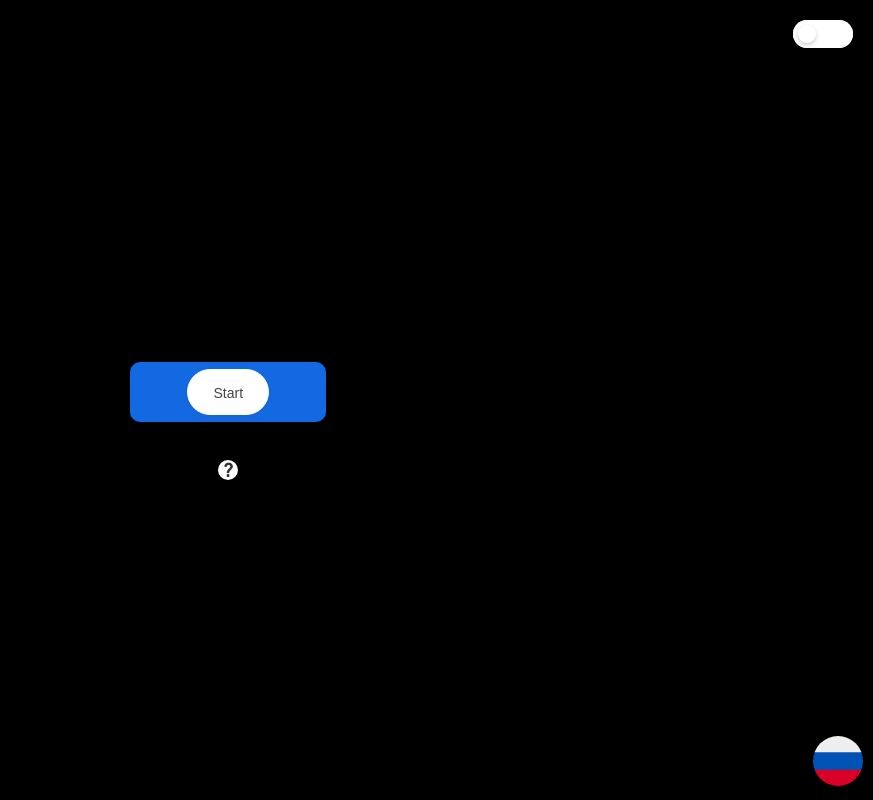
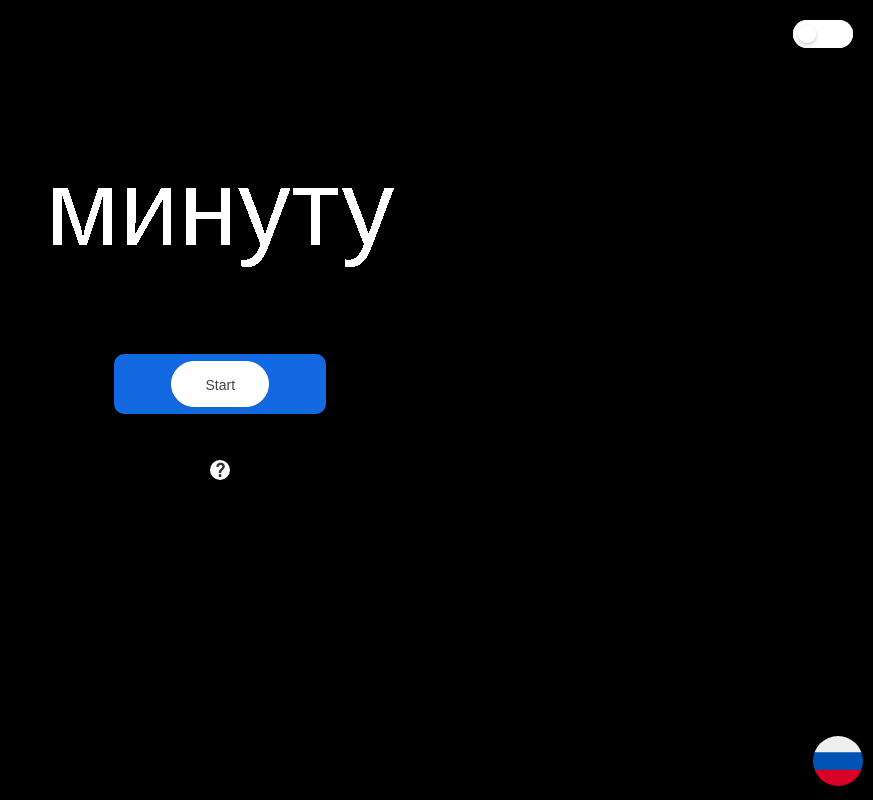
Before and after one commit to ofitser/relaxTimer, a plain HTML site: page index.html in a window 1280 px wide. Shown: the whole page, without its empty margins (407-1280 px from the left). Drawn offline with nearby package versions, Linux system fonts and the light colour scheme.

Commit message:
add: new features

```diff
--- a/app.js
+++ b/app.js
@@ -16,6 +16,7 @@ function loadText(language) {
         document.getElementById('text__switch8').textContent = data.text__switch8;
         document.getElementById('text__switch9').textContent = data.text__switch9;
         document.getElementById('text__switch10').textContent = data.text__switch10;
+
       });
   }
 
--- a/index.html
+++ b/index.html
@@ -15,7 +15,30 @@
 <body>
 <main>
 
-  <div class="language-toggle-wrapper">
+<!-- Explanation in JS tab -->
+
+<!-- The two texts -->
+<div id="container__morph">
+	<span id="text1__morph"></span>
+	<span id="text2__morph"></span>
+</div>
+
+<!-- The SVG filter used to create the merging effect -->
+<svg id="filters">
+	<defs>
+		<filter id="threshold">
+			<!-- Basically just a threshold effect - pixels with a high enough opacity are set to full opacity, and all other pixels are set to completely transparent. -->
+			<feColorMatrix in="SourceGraphic"
+					type="matrix"
+					values="1 0 0 0 0
+									0 1 0 0 0
+									0 0 1 0 0
+									0 0 0 255 -140" />
+		</filter>
+	</defs>
+</svg>
+
+  <div class="language-toggle-wrapper" id="language-switcher">
     <img id="russian-flag" src="/img/ru.svg" alt="Russian Flag">
     <img id="us-flag" src="/img/us.svg" alt="US Flag" style="display:none">
   </div>
--- a/script.js
+++ b/script.js
@@ -164,11 +164,13 @@ function completeLoading() {
   })
 }
 
+const container__morph = document.getElementById('container__morph');
 const startButton = document.querySelector('.start-button');
 const btnArea = document.querySelector('.btn-area');
 const help = document.querySelector('.help-icon');
 
 startButton.addEventListener('click', () => {
+  container__morph.style.opacity = '0'
   startButton.style.opacity = '0'; /* скрываем startButton */
   help.style.opacity = '0';
   setTimeout(() => {
@@ -218,6 +220,7 @@ window.addEventListener('click', (event) => {
 //  Темная тема
 const switchIcon = document.getElementById('switch-icon');
 const text = document.getElementsByClassName('text');
+
 const switchInput = document.getElementById('switch');
 
 switchInput.onclick = function() {
@@ -225,11 +228,13 @@ switchInput.onclick = function() {
     document.body.style.backgroundColor = 'white';
     for (let i = 0; i < text.length; i++) {
       text[i].style.color = 'black';
+      container__morph.style.color = 'black';
     }
   } else {
     document.body.style.backgroundColor = 'black';
     for (let i = 0; i < text.length; i++) {
       text[i].style.color = 'white';
+      container__morph.style.color = 'white';
     }
   }
 }
@@ -244,4 +249,119 @@ startButton.addEventListener('click', () => {
   container.style.display = 'flex';
 });
 
-//ЯЗЫК
+// МОРФИНГ ТЕКСТА
+
+const elts = {
+  text1: document.getElementById("text1__morph"),
+  text2: document.getElementById("text2__morph"),
+};
+
+// The strings to morph between. You can change these to anything you want!
+const texts = {
+  en: [
+    "This",
+    "is",
+    "a",
+    "simple",
+    "relax",
+    "timer",
+    "for",
+    "one",
+    "minute",
+  ],
+  ru: [
+    "Это",
+    "простой",
+    "релакс",
+    "таймер",
+    "на",
+    "одну",
+    "минуту",
+  ],
+};
+
+// Controls the speed of morphing.
+const morphTime = 1;
+const cooldownTime = 0.25;
+
+let textIndex = texts.en.length - 1;
+let time = new Date();
+let morph = 0;
+let cooldown = cooldownTime;
+
+elts.text1.textContent = texts.en[textIndex % texts.en.length];
+elts.text2.textContent = texts.en[(textIndex + 1) % texts.en.length];
+
+function doMorph() {
+  morph -= cooldown;
+  cooldown = 0;
+
+  let fraction = morph / morphTime;
+
+  if (fraction > 1) {
+    cooldown = cooldownTime;
+    fraction = 1;
+  }
+
+  setMorph(fraction);
+}
+
+// A lot of the magic happens here, this is what applies the blur filter to the text.
+function setMorph(fraction) {
+  // fraction = Math.cos(fraction * Math.PI) / -2 + .5;
+
+  elts.text2.style.filter = `blur(${Math.min(8 / fraction - 8, 100)}px)`;
+  elts.text2.style.opacity = `${Math.pow(fraction, 0.4) * 100}%`;
+
+  fraction = 1 - fraction;
+  elts.text1.style.filter = `blur(${Math.min(8 / fraction - 8, 100)}px)`;
+  elts.text1.style.opacity = `${Math.pow(fraction, 0.4) * 100}%`;
+
+  elts.text1.textContent = texts[currentLanguage][textIndex % texts[currentLanguage].length];
+  elts.text2.textContent = texts[currentLanguage][(textIndex + 1) % texts[currentLanguage].length];
+}
+
+function doCooldown() {
+  morph = 0;
+
+  elts.text2.style.filter = "";
+  elts.text2.style.opacity = "100%";
+
+  elts.text1.style.filter = "";
+  elts.text1.style.opacity = "0%";
+}
+
+// Animation loop, which is called every frame.
+function animate() {
+  requestAnimationFrame(animate);
+
+  let newTime = new Date();
+  let shouldIncrementIndex = cooldown > 0;
+  let dt = (newTime - time) / 1000;
+  time = newTime;
+
+  cooldown -= dt;
+
+  if (cooldown <= 0) {
+    if (shouldIncrementIndex) {
+      textIndex++;
+    }
+
+    doMorph();
+  } else {
+    doCooldown();
+  }
+}
+
+// Start the animation.
+animate();
+
+// Language switcher
+const languageSwitcher = document.getElementById("language-switcher");
+
+let currentLanguage = "ru";
+
+languageSwitcher.addEventListener("click", () => {
+  currentLanguage = currentLanguage === "en" ? "ru" : "en";
+  textIndex = texts[currentLanguage].length - 1;
+});
--- a/style.css
+++ b/style.css
@@ -275,6 +275,7 @@ body .instagram-link i:hover {
 	border: 1px solid #fff;
 	border-radius: 50px;
 	height: 46px;
+  min-width: 98px;
 	line-height: 46px;
 	font-size: 14px;
 	text-decoration: none;
@@ -518,6 +519,9 @@ box-shadow: inset 0px 0px 18px 0px rgba(21,120,255);
     width: 500px;
     height: 500px;
   }
+  #text1__morph, #text2__morph {
+    font-size: 90px!important
+  }
 }
 
 .language-toggle-wrapper {
@@ -532,3 +536,46 @@ box-shadow: inset 0px 0px 18px 0px rgba(21,120,255);
   height: 50px;
   margin-left: 10px;
 }
+
+
+
+
+/* Explanation in JS tab */
+
+/* Cool font from Google Fonts! */
+@import url('https://fonts.googleapis.com/css?family=Raleway:900&display=swap');
+
+body {
+	margin: 0px;
+}
+
+#container__morph {
+	/* Center the text in the viewport. */
+	position: absolute;
+	margin: auto;
+	width: 100vw;
+	height: 80pt;
+	top: -400px;
+	bottom: 0;
+
+	/* This filter is a lot of the magic, try commenting it out to see how the morphing works! */
+	filter: url(#threshold) blur(0.6px);
+}
+
+/* Your average text styling */
+#text1__morph, #text2__morph {
+	position: absolute;
+	width: 100%;
+	display: inline-block;
+
+	font-family: 'Raleway', sans-serif;
+	font-size: 80pt;
+
+	text-align: center;
+
+	user-select: none;
+}
+
+#filters {
+  position: absolute;
+}
```
